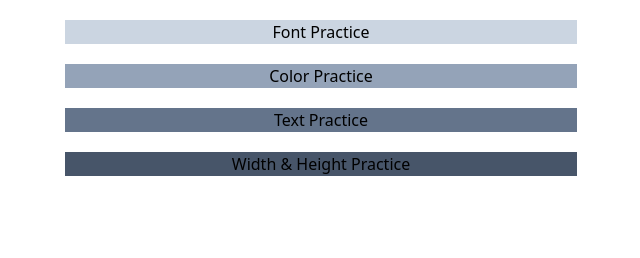
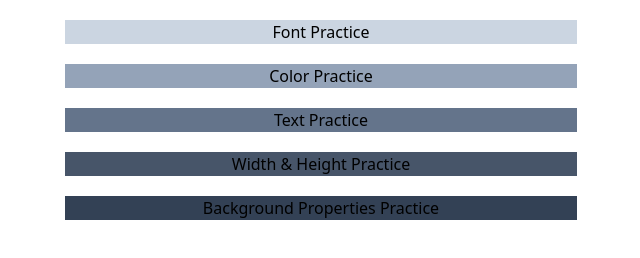
Before and after one commit to MirzaAbdullahBaig/Learning-Tailwind, a website: page index.html in a window 1280 px wide. Shown: the whole page, without its empty margins (319-959 px from the left). Drawn offline with Linux system fonts and the light colour scheme.

Commit message:
Main Page

```diff
--- a/index.html
+++ b/index.html
@@ -23,6 +23,9 @@
         <div class="flex mt-5 w-2/5 bg-slate-600 text-center">
             <a class="w-full" href="./width&height.html" target="_blank">Width & Height Practice</a>
         </div>
+        <div class="flex mt-5 w-2/5 bg-slate-700 text-center">
+            <a class="w-full" href="./background.html" target="_blank">Background Properties Practice</a>
+        </div>
     </div>
 
 </body>
```
